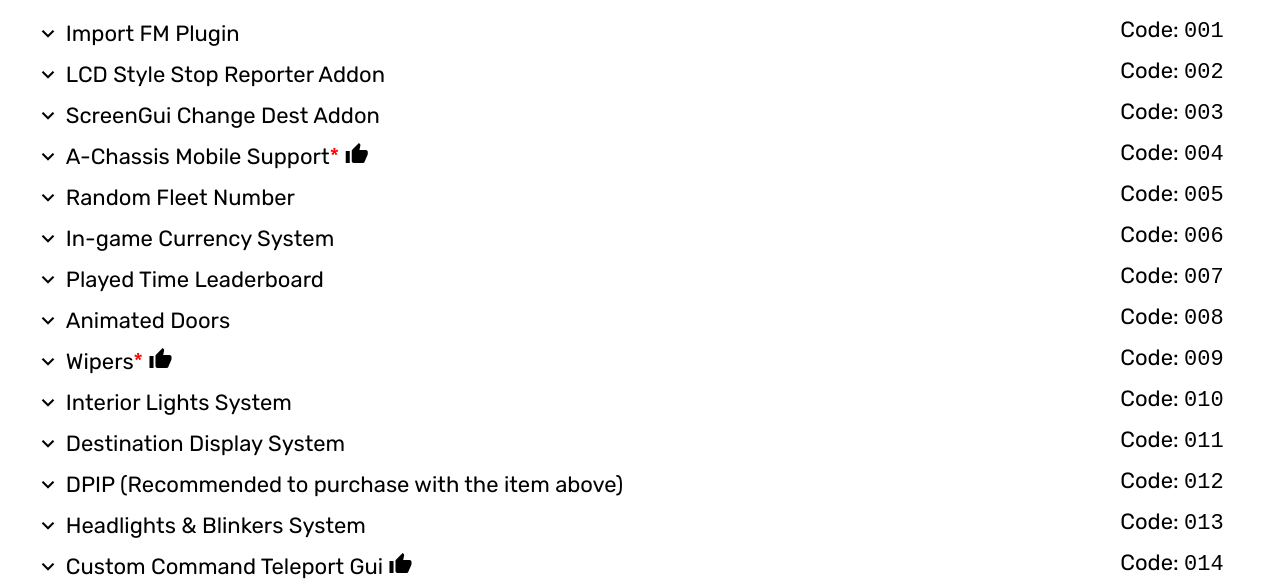
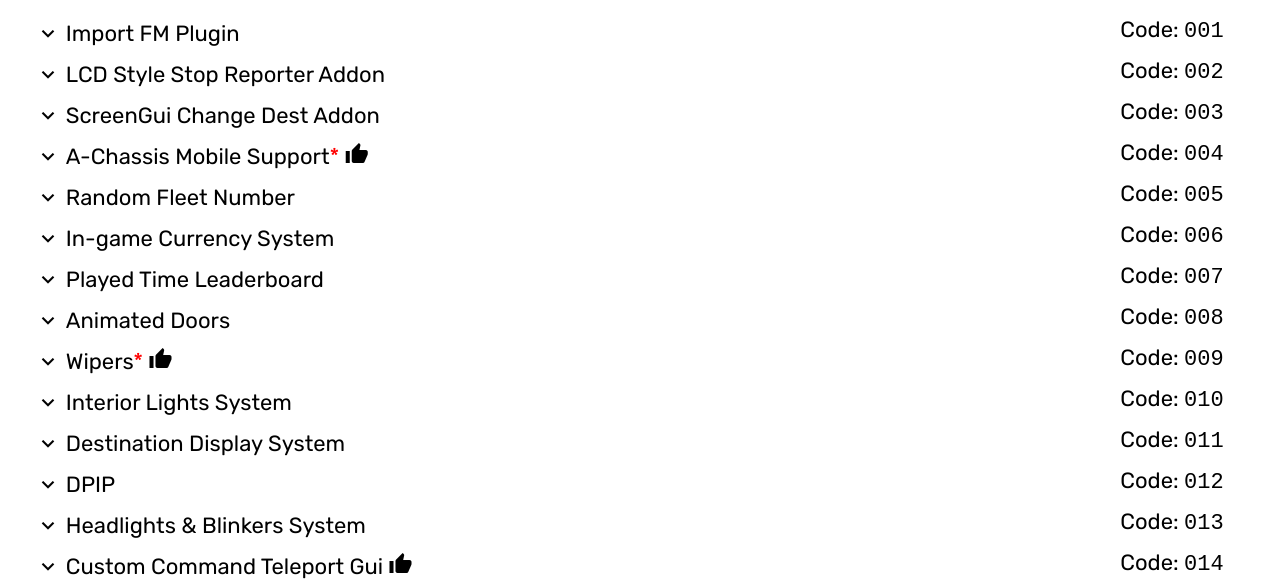
Before and after one commit to optimumtechroblox/optimumtechroblox.github.io, a plain HTML site: page docs/products.html in a window 1280 px wide. Shown: the part 206-788 px from the top of the page. Drawn offline with Linux system fonts and the light colour scheme.

Commit message:
Date changed & Product List updated

```diff
--- a/docs/products.html
+++ b/docs/products.html
@@ -34,7 +34,7 @@ var list = [
     ["001","Import FM Plugin","Free",'This product is free! Click <a class="dotted" target="_blank" href="https://www.roblox.com/library/5765669691">here</a> (opens a new window) for more information and how to get it.'],
     ["002","LCD Style Stop Reporter Addon","R$250",'Addon for DPIP,adds a LCD Stopreporter'],
     ["003","ScreenGui Change Dest Addon","R$200",'Addon for Destination Display System,Makes a ScreenGui pops Up for people to choose routes with GUI buttons'],
-    ["004","A-Chassis Mobile Support<span style='color:red'>*</span> <i class='material-icons' style='font-size:24px;position:relative;top:2px'>thumb_up</i>","R$700",'Please contact product manager before puchasing to check if the script is for your A-Chassis Version'],
+    ["004","A-Chassis Mobile Support<span style='color:red'>*</span> <i class='material-icons' style='font-size:24px;position:relative;top:2px'>thumb_up</i>","R$700",'Description is being added...'],
     ["005","Random Fleet Number","R$120",'Generates a random fleet number for your bus from a module that contains custom fleet numbers'],
     ["006","In-game Currency System","R$50",'This item creates a leaderboard. Recommended to purchase for games with in-game currency'],
     ["007","Played Time Leaderboard","R$200","This item helps you to calculate and display a player's overall played time in your game."],
@@ -42,22 +42,22 @@ var list = [
     ["009","Wipers<span style='color:red'>*</span> <i class='material-icons' style='font-size:24px;position:relative;top:2px'>thumb_up</i>","R$200","This is a service that helps your static wipers to be movable!<br>After purchasing, please contact to Product Manager and provide the required models."],
     ["010","Interior Lights System","R$50","This is a small tool that enables players to toggle the lights in specific occasions!"],
     ["011","Destination Display System","R$150","This scripts allows players to control the destination displays at the front, side and back. Currently there are 4 options for you to choose from:<br>1. TextLabel<br>2. Decal<br>3. TextLabel (1 language)<br>4. TextLabel (2 languages)"],
-    ["012","DPIP (Recommended to purchase with the item above)","R$600","DPIP KMB version with customizable module"],
+    ["012","DPIP","R$600","DPIP KMB version with customizable module<br>We recommend you to purchase this with the Destination Display System."],
     ["013","Headlights & Blinkers System","R$50","This is a small tool that enables players to toggle headlights and blinkers."],
     ["014","Custom Command Teleport Gui <i class='material-icons' style='font-size:24px;position:relative;top:2px'>thumb_up</i>","R$300","Adds a custom command that opens up a teleport gui that teleports player in game"],
-    ["015","Custom Loading Screen","R$75","Custom Loading Screen"],
-    ["016","Main Menu GUI","R$75","Main Menu GUI"],
+    ["015","Custom Loading Screen","R$75","Description is being added..."],
+    ["016","Main Menu GUI","R$75","Description is being added..."],
     ["017","Spawn GUI","R$100","This script lets players to spawn in different places in-game.<br>We recommend to purchase this with Main Menu GUI."],
-    ["018","Custom Gauge <i class='material-icons' style='font-size:24px;position:relative;top:2px'>thumb_up</i>","R$600","Custom driving gauge for A-Chassis. Fully customizable. Additional features are available with purchase. Contact Product Managaer for more info."],
+    ["018","Custom Gauge <i class='material-icons' style='font-size:24px;position:relative;top:2px'>thumb_up</i>","R$600","Custom driving gauge for A-Chassis. Fully customizable. Additional features are available with purchase. Contact Product Manager for more info."],
     ["019","Lights Plan","R$100","Interior Lights, Blinkers, Headlights and Rear Lights"],
     ["020","GUI Plan","R$250","Custom Loading Screen + Menu Gui + Spawn Gui"],
     ["021","Basic Bus Scripts Plan","R$350","Lights + Animated Doors"],
     ["022","Display Plan","R$900","Dest display + DPIP + LCD Stopreporter + customisable module"],
     ["023","Advanced Bus Equipment Plan","R$1250","Lights + Animated Doors + Dest Display + DPIP + LCD Stopreporter"],
     ["024","Miscellaneous Pack","R$1420","Animated Doors + Interior Lights + Dest Display + DPIP + Headlights & Blinkers + Custom Command Teleport Gui"],
-    ["025","A-Chassis Keybind System Installing","R$200","Installs item along with keybind(if possible),only needs to pay 200 once,does not apply to plans that includes keybind,see website for more information."],
+    ["025","A-Chassis Keybind System Installing","R$200","Installs item along with keybind(if possible),only needs to pay 200 once,does not apply to plans that includes keybind."],
     ["026","Models and Scripts Installation","20% of required item","Installs the scripts and models to your game.Item refers to the item/plan that requires installing,pay this instead of keybind installing if your plan includes keybind."],
-    ["027","UI Linking Service <i class='material-icons' style='font-size:24px;position:relative;top:2px'>thumb_up</i>","40% of required item","Please refer to our website for more info."],
+    ["027","UI Linking Service <i class='material-icons' style='font-size:24px;position:relative;top:2px'>thumb_up</i>","40% of required item","Description is being added..."],
     ["028","Linking Discord webhook with Roblox game<span style='color:red'>*</span> <i class='material-icons' style='font-size:24px;position:relative;top:2px'>thumb_up</i>","Varies","Send message to Discord using webhook,price determines on what kind of webhook it is,includes intalling,contact product manager before purchasing"],
     ["029","Custom Command<span style='color:red'>*</span>","Varies","Makes custom command(like spawn bus command),price determines on function of the command.<br>Contact Product Manager before purchasing."],
     ["030","Custom Destination Display System<span style='color:red'>*</span>","Varies","This is a upgraded version of the Destination Display product, in which you may use other sources for rendering.<br>Please contact to Product Manager for more information."],
--- a/docs/start.js
+++ b/docs/start.js
@@ -33,7 +33,7 @@ var footer = document.getElementById("footer");
 var img1 = document.createElement("img");img1.id = "footerimg1";
 footer.appendChild(img1);img1.src = "https://www.hkbrda.org/infolink/output/news-big.gif";
 var p1 = document.createElement("p");footer.appendChild(p1);p1.style = "position:absolute;padding:0;left:20px;width:300px"
-p1.innerHTML = 'Optimum Tech Roblox 2021<br>All rights reserved<br><span style="color:grey;font-size:12px">Last updated on 4 Jan 2021</span>'
+p1.innerHTML = 'Optimum Tech Roblox 2021<br>All rights reserved<br><span style="color:grey;font-size:12px">Last updated on 14 Jan 2021</span>'
 
 var content = document.getElementById("content");
 function posfooter(){var num = window.innerHeight - 310 + "px";content.style.minHeight = num}
```
